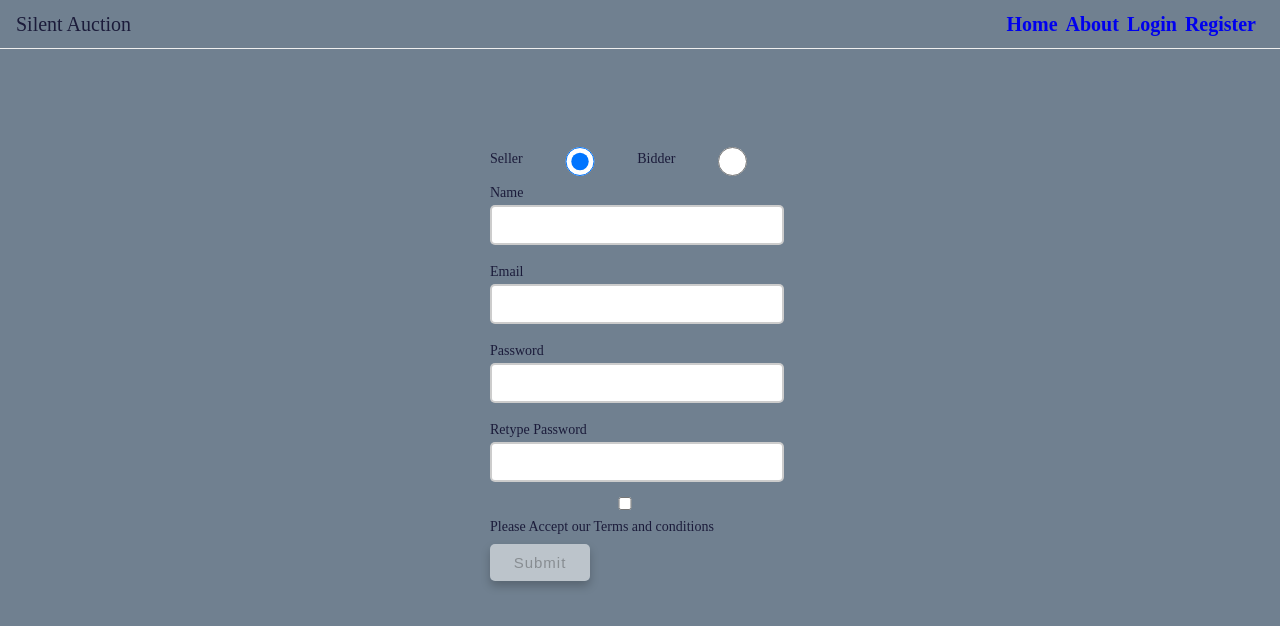
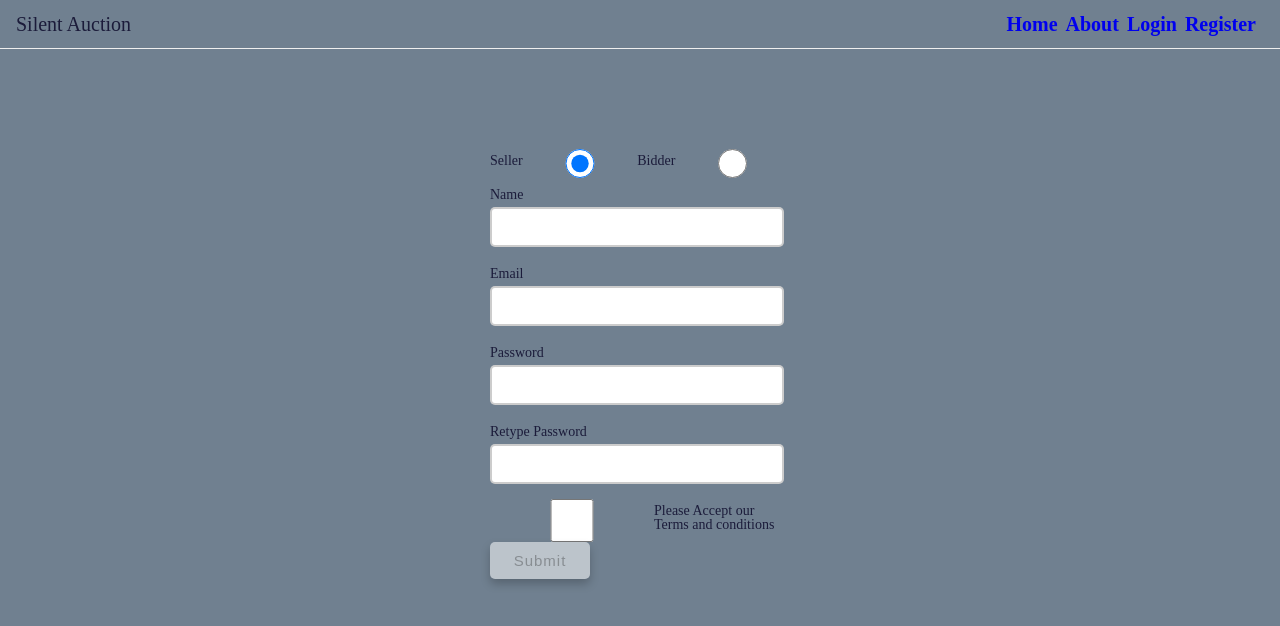
Before and after one commit to Nandhini-Madan/SilentAuction, a React (Create React App) app: page /Register in a window 1280 px wide. Shown: the top 626 px of the page. Built offline with nearby package versions, Linux system fonts and the light colour scheme.

Commit message:
Pulled from master

```diff
--- a/src/components/Registeration.js
+++ b/src/components/Registeration.js
@@ -16,8 +16,11 @@ const Registeration = props => {
     const FormSchema = yup.object().shape({
         UserType: yup.string().notRequired(),
         Name: yup.string().required("Please Enter Your Name").min(2, "This is not your real name"),
-        Email: yup.string().required("Please Enter email"),
-        Password: yup.string().required("Please enter a password"),
+        Email: yup.string().email().required("Please Enter email"),
+        Password: yup.string().required("Please enter a password") .matches(
+            /^.*(?=.{8,})((?=.*[!@#$%^&*()\-_=+{};:,<.>]){1})(?=.*\d)((?=.*[a-z]){1})((?=.*[A-Z]){1}).*$/,
+            "Password must contain at least 8 characters, one uppercase, one number and one special case character"
+          ),
         Retype_Password: yup
             .string()
             .required("Please confirm your password")
@@ -42,6 +45,7 @@ const Registeration = props => {
     const inputChange = event => {
         event.persist();
         const value = event.target.value;
+
         yup.reach(FormSchema, event.target.name)
             .validate(value)
             .then(
@@ -58,6 +62,7 @@ const Registeration = props => {
                 }
 
             )
+
 
         SetFormState({
             ...FormState,
--- a/src/css/index.css
+++ b/src/css/index.css
@@ -165,6 +165,10 @@ nav {
     display: flex;
     flex-direction: row;
 }
+.TermsContainer{
+    display: flex;
+    flex-direction: row;
+}
 form {
   display: flex;
   flex-direction: column;
```
